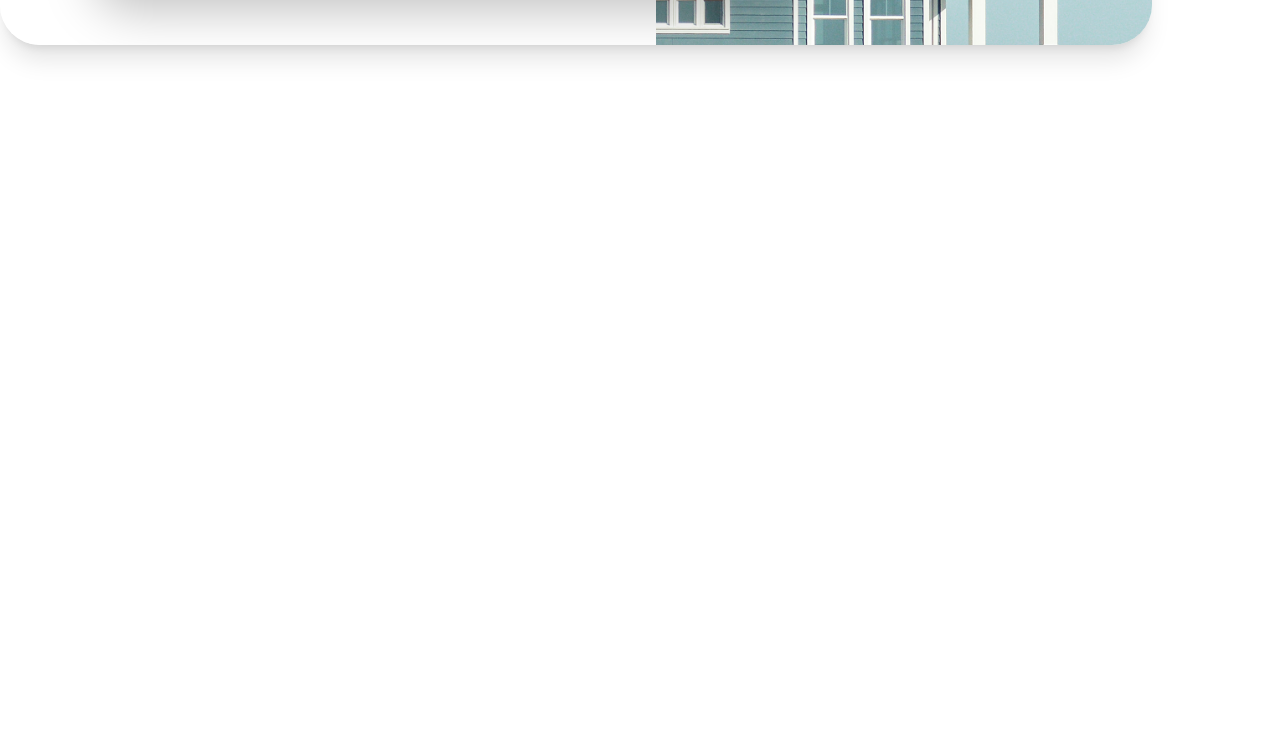
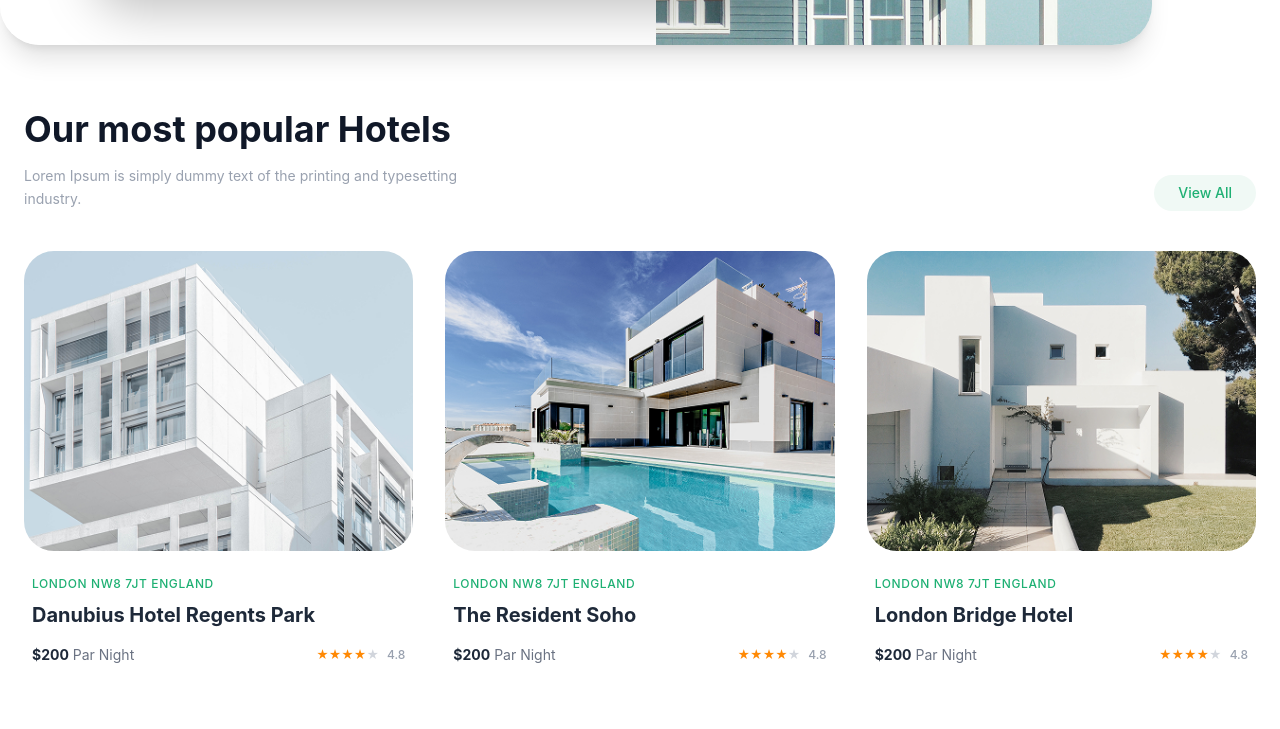
Before and after one commit to Ilyos11/Tailwind-9, a website: page index.html in a window 1280 px wide. Shown: the part 588-1317 px from the top of the page. Before the commit the page ends 800 px from the top, so only its background shows below. Drawn offline with nearby package versions, Linux system fonts and the light colour scheme; files that its build step writes are made by us from their sources.

Commit message:
Section 3

```diff
--- a/index.html
+++ b/index.html
@@ -103,5 +103,88 @@
 
   </section>
 
+
+
+  <!-- Section 3 -->
+  <section class="max-w-7xl mx-auto px-6 py-16 font-sans">
+
+  <div class="flex flex-col md:flex-row md:items-end justify-between mb-10 gap-6">
+    <div class="max-w-md">
+      <h2 class="text-3xl md:text-4xl font-bold text-gray-900">Our most popular Hotels</h2>
+      <p class="text-gray-400 mt-4 text-sm leading-relaxed">
+        Lorem Ipsum is simply dummy text of the printing and typesetting industry.
+      </p>
+    </div>
+
+    <a href="#" class="bg-[#F0F9F5] text-[#1EB073] px-6 py-2 rounded-full text-sm font-medium hover:bg-[#1EB073] hover:text-white transition-all w-fit">
+      View All
+    </a>
+  </div>
+
+  <div class="grid grid-cols-1 md:grid-cols-3 gap-8">
+
+    <div class="group cursor-pointer">
+      <div class="relative overflow-hidden rounded-[30px] h-[300px]">
+        <img src="images/Image home 1.png" alt="Danubius Hotel" class="w-full h-full object-cover group-hover:scale-105 transition-transform duration-500">
+      </div>
+      <div class="mt-6 px-2">
+        <p class="text-[#1EB073] text-[12px] font-medium uppercase tracking-wider">London NW8 7JT England</p>
+        <h3 class="text-xl font-bold text-gray-800 mt-2">Danubius Hotel Regents Park</h3>
+        <div class="flex items-center justify-between mt-4">
+          <p class="text-gray-500 text-sm"><span class="font-bold text-gray-800">$200</span> Par Night</p>
+          <div class="flex items-center gap-1">
+            <div class="flex text-orange-400 text-xs">
+
+              <span>★</span><span>★</span><span>★</span><span>★</span><span class="text-gray-300">★</span>
+            </div>
+            <span class="text-gray-400 text-xs font-medium ml-1">4.8</span>
+          </div>
+        </div>
+      </div>
+    </div>
+
+    <div class="group cursor-pointer">
+      <div class="relative overflow-hidden rounded-[30px] h-[300px]">
+        <img src="./images/Image home 2.png" alt="The Resident Soho" class="w-full h-full object-cover group-hover:scale-105 transition-transform duration-500">
+      </div>
+      <div class="mt-6 px-2">
+        <p class="text-[#1EB073] text-[12px] font-medium uppercase tracking-wider">London NW8 7JT England</p>
+        <h3 class="text-xl font-bold text-gray-800 mt-2">The Resident Soho</h3>
+        <div class="flex items-center justify-between mt-4">
+          <p class="text-gray-500 text-sm"><span class="font-bold text-gray-800">$200</span> Par Night</p>
+          <div class="flex items-center gap-1">
+            <div class="flex text-orange-400 text-xs">
+              <span>★</span><span>★</span><span>★</span><span>★</span><span class="text-gray-300">★</span>
+            </div>
+            <span class="text-gray-400 text-xs font-medium ml-1">4.8</span>
+          </div>
+        </div>
+      </div>
+    </div>
+
+
+    <div class="group cursor-pointer">
+      <div class="relative overflow-hidden rounded-[30px] h-[300px]">
+        <img src="./images/Image home 3.png" alt="London Bridge Hotel" class="w-full h-full object-cover group-hover:scale-105 transition-transform duration-500">
+      </div>
+      <div class="mt-6 px-2">
+        <p class="text-[#1EB073] text-[12px] font-medium uppercase tracking-wider">London NW8 7JT England</p>
+        <h3 class="text-xl font-bold text-gray-800 mt-2">London Bridge Hotel</h3>
+        <div class="flex items-center justify-between mt-4">
+          <p class="text-gray-500 text-sm"><span class="font-bold text-gray-800">$200</span> Par Night</p>
+          <div class="flex items-center gap-1">
+            <div class="flex text-orange-400 text-xs">
+              <span>★</span><span>★</span><span>★</span><span>★</span><span class="text-gray-300">★</span>
+            </div>
+            <span class="text-gray-400 text-xs font-medium ml-1">4.8</span>
+          </div>
+        </div>
+      </div>
+    </div>
+
+  </div>
+</section>
+
+
 </body>
 </html>
```
Also changed, not shown: images/Image home 1.png (added), images/Image home 2.png (added), images/Image home 3.png (added).
